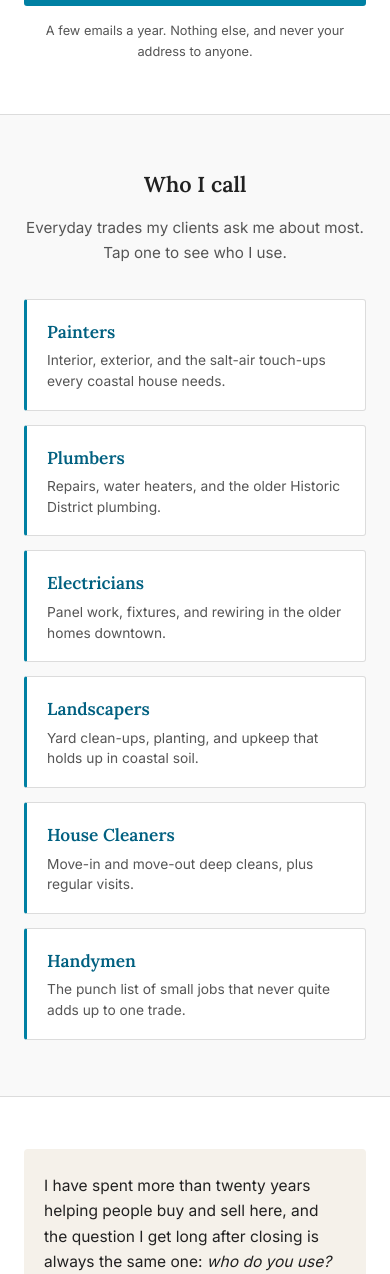
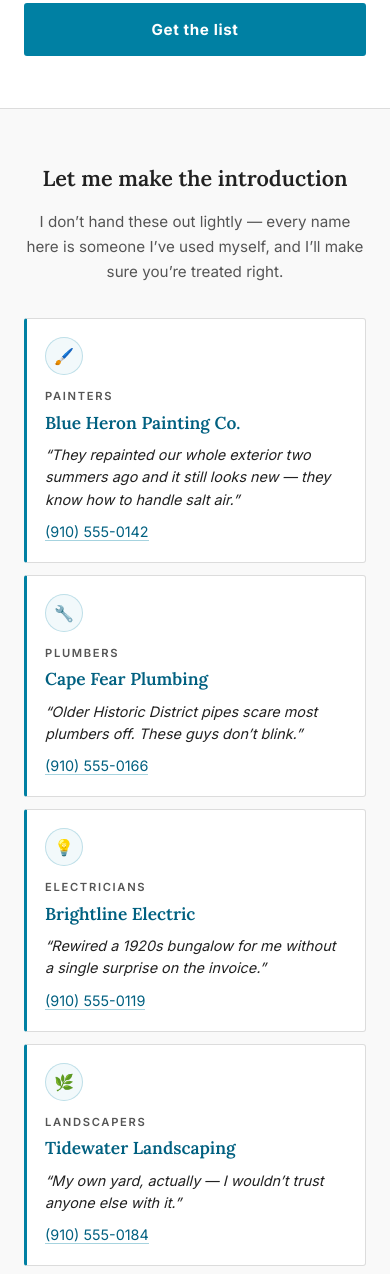
Before and after one commit to SaltySailer26/my-html-site., a plain HTML site: page r/tricia-ireland/index.html in a window 390 px wide. Shown: the part 586-1860 px from the top of the page. Drawn offline with Linux system fonts and the light colour scheme.

Commit message:
Redesign /r/tricia-ireland: new headline, portrait, vertical trade list
- Hero: replace the instructional h1 with "The local pros I actually
  trust with my own clients."; subhead becomes "Enter your email and
  I'll send you the list."; button "Subscribe" -> "Get the list";
  drop the fineprint line entirely.
- Masthead: add Tricia's headshot (from her own Coastal Select
  Properties bio photo, pre-cropped to 500x555 and served locally as
  tricia.jpg) in a 168x200 oval frame above her name, shrinking to
  132x158 on mobile.
- Trades: replace the clickable "Who I call" card grid with a static,
  non-linked vertical list under "Let me make the introduction" -- one
  row per trade with an emoji badge, trade label, business name,
  Tricia's blurb, and a tel: number. Rows stack on mobile.

Business names and 555 numbers are placeholders pending real local
businesses. Teal palette, Lora/Inter, footer, contact block, and the
note-card testimonial are unchanged.

Co-Authored-By: Claude Opus 5 <noreply@anthropic.com>
Claude-Session: https://claude.ai/code/session_01ViqEfoWaXQ28C8EXLcUxxZ

```diff
--- a/r/tricia-ireland/index.html
+++ b/r/tricia-ireland/index.html
@@ -55,6 +55,25 @@ body {
 
 .identity {
   text-align: center;
+}
+
+.portrait {
+  width: 168px;
+  height: 200px;
+  margin: 0 auto 22px;
+  border-radius: 50%;
+  overflow: hidden;
+  background: var(--surface);
+  border: 3px solid var(--white);
+  box-shadow: 0 2px 14px rgba(33, 33, 33, 0.14);
+}
+
+.portrait img {
+  display: block;
+  width: 100%;
+  height: 100%;
+  object-fit: cover;
+  object-position: 50% 50%;
 }
 
 .identity .name {
@@ -171,12 +190,6 @@ body {
   outline: none;
 }
 
-.fineprint {
-  margin: 14px auto 0;
-  font-size: 0.8rem;
-  color: var(--ink-soft);
-}
-
 /* ---------- Trades ---------- */
 
 .trades {
@@ -203,51 +216,81 @@ body {
   color: var(--ink-soft);
 }
 
-.grid {
+.list {
   list-style: none;
   margin: 34px 0 0;
   padding: 0;
-  display: grid;
-  grid-template-columns: repeat(auto-fit, minmax(200px, 1fr));
-  gap: 14px;
 }
 
-.grid a {
-  display: block;
-  height: 100%;
+.list > li + li { margin-top: 12px; }
+
+.entry {
+  display: flex;
+  align-items: flex-start;
+  gap: 16px;
   background: var(--white);
   border: 1px solid var(--line);
   border-left: 3px solid var(--csp-teal);
   border-radius: 3px;
   padding: 18px 20px;
-  text-decoration: none;
-  color: inherit;
-  transition: border-color 0.15s ease, background 0.15s ease, transform 0.15s ease;
 }
 
-.grid a:hover,
-.grid a:focus-visible {
+.badge {
+  flex: 0 0 auto;
+  width: 42px;
+  height: 42px;
+  border-radius: 50%;
   background: var(--csp-teal-tint);
-  border-color: var(--csp-teal);
-  transform: translateY(-1px);
-  outline: none;
+  border: 1px solid rgba(0, 128, 163, 0.22);
+  display: flex;
+  align-items: center;
+  justify-content: center;
+  font-size: 1.1rem;
+  line-height: 1;
 }
 
-.grid .trade {
+.entry-body { flex: 1 1 auto; min-width: 0; }
+
+.entry .trade {
   display: block;
+  font-size: 0.7rem;
+  font-weight: 600;
+  letter-spacing: 0.15em;
+  text-transform: uppercase;
+  color: var(--ink-soft);
+}
+
+.entry .biz {
+  display: block;
+  margin-top: 3px;
   font-family: 'Lora', Georgia, 'Times New Roman', serif;
   font-size: 1.08rem;
   font-weight: 600;
   color: var(--csp-teal-deep);
 }
 
-.grid .blurb {
+.entry .blurb {
   display: block;
-  margin-top: 4px;
-  font-size: 0.86rem;
-  line-height: 1.5;
-  color: var(--ink-soft);
+  margin-top: 7px;
+  font-style: italic;
+  font-size: 0.9rem;
+  line-height: 1.55;
+  color: var(--ink);
 }
+
+.entry .phone {
+  display: block;
+  margin-top: 9px;
+  font-size: 0.9rem;
+}
+
+.entry .phone a {
+  color: var(--csp-teal-deep);
+  text-decoration: none;
+  border-bottom: 1px solid rgba(0, 128, 163, 0.35);
+}
+
+.entry .phone a:hover { border-bottom-color: var(--csp-teal); }
 
 /* ---------- Note ---------- */
 
@@ -316,6 +359,9 @@ footer a { color: #8b8b8b; }
   .signup { flex-direction: column; }
   .signup button { width: 100%; }
   .note-card { padding: 24px 20px; }
+  .portrait { width: 132px; height: 158px; margin-bottom: 18px; }
+  .entry { flex-direction: column; gap: 12px; padding: 18px; }
+  .badge { width: 38px; height: 38px; font-size: 1rem; }
 }
 </style>
 </head>
@@ -323,6 +369,9 @@ footer a { color: #8b8b8b; }
 
 <header class="masthead">
   <div class="wrap identity">
+    <div class="portrait">
+      <img src="tricia.jpg" alt="Tricia Delp Ireland" width="168" height="200">
+    </div>
     <p class="name">Tricia Delp Ireland</p>
     <p class="brokerage">Coastal Select Properties</p>
     <p class="locale">Wilmington&rsquo;s Historic District &amp; our local beaches</p>
@@ -334,63 +383,91 @@ footer a { color: #8b8b8b; }
 
   <section class="hero">
     <div class="wrap">
-      <h1>Enter your email and subscribe to get access to the best rates and the best service from local professionals that I know do great work.</h1>
+      <h1>The local pros I actually trust with my own clients.</h1>
 
-      <p class="sub">The same short list I hand my own clients when they ask me who to call.</p>
+      <p class="sub">Enter your email and I&rsquo;ll send you the list.</p>
 
       <form class="signup" onsubmit="return false;">
         <label for="email">Your email address</label>
         <input id="email" name="email" type="email" placeholder="you@example.com" autocomplete="email">
-        <button type="submit">Subscribe</button>
+        <button type="submit">Get the list</button>
       </form>
-
-      <p class="fineprint">A few emails a year. Nothing else, and never your address to anyone.</p>
     </div>
   </section>
 
   <section class="trades">
     <div class="wrap">
       <div class="section-head">
-        <h2>Who I call</h2>
-        <p>Everyday trades my clients ask me about most. Tap one to see who I use.</p>
+        <h2>Let me make the introduction</h2>
+        <p>I don&rsquo;t hand these out lightly &mdash; every name here is someone I&rsquo;ve used myself, and I&rsquo;ll make sure you&rsquo;re treated right.</p>
       </div>
 
-      <ul class="grid">
+      <ul class="list">
         <li>
-          <a href="#">
+          <div class="entry">
+            <span class="badge" aria-hidden="true">&#128396;&#65039;</span>
+            <div class="entry-body">
               <span class="trade">Painters</span>
-            <span class="blurb">Interior, exterior, and the salt-air touch-ups every coastal house needs.</span>
-          </a>
+              <span class="biz">Blue Heron Painting Co.</span>
+              <span class="blurb">&ldquo;They repainted our whole exterior two summers ago and it still looks new &mdash; they know how to handle salt air.&rdquo;</span>
+              <span class="phone"><a href="tel:+19105550142">(910) 555-0142</a></span>
+            </div>
+          </div>
         </li>
         <li>
-          <a href="#">
+          <div class="entry">
+            <span class="badge" aria-hidden="true">&#128295;</span>
+            <div class="entry-body">
               <span class="trade">Plumbers</span>
-            <span class="blurb">Repairs, water heaters, and the older Historic District plumbing.</span>
-          </a>
+              <span class="biz">Cape Fear Plumbing</span>
+              <span class="blurb">&ldquo;Older Historic District pipes scare most plumbers off. These guys don&rsquo;t blink.&rdquo;</span>
+              <span class="phone"><a href="tel:+19105550166">(910) 555-0166</a></span>
+            </div>
+          </div>
         </li>
         <li>
-          <a href="#">
+          <div class="entry">
+            <span class="badge" aria-hidden="true">&#128161;</span>
+            <div class="entry-body">
               <span class="trade">Electricians</span>
-            <span class="blurb">Panel work, fixtures, and rewiring in the older homes downtown.</span>
-          </a>
+              <span class="biz">Brightline Electric</span>
+              <span class="blurb">&ldquo;Rewired a 1920s bungalow for me without a single surprise on the invoice.&rdquo;</span>
+              <span class="phone"><a href="tel:+19105550119">(910) 555-0119</a></span>
+            </div>
+          </div>
         </li>
         <li>
-          <a href="#">
+          <div class="entry">
+            <span class="badge" aria-hidden="true">&#127807;</span>
+            <div class="entry-body">
               <span class="trade">Landscapers</span>
-            <span class="blurb">Yard clean-ups, planting, and upkeep that holds up in coastal soil.</span>
-          </a>
+              <span class="biz">Tidewater Landscaping</span>
+              <span class="blurb">&ldquo;My own yard, actually &mdash; I wouldn&rsquo;t trust anyone else with it.&rdquo;</span>
+              <span class="phone"><a href="tel:+19105550184">(910) 555-0184</a></span>
+            </div>
+          </div>
         </li>
         <li>
-          <a href="#">
+          <div class="entry">
+            <span class="badge" aria-hidden="true">&#129529;</span>
+            <div class="entry-body">
               <span class="trade">House Cleaners</span>
-            <span class="blurb">Move-in and move-out deep cleans, plus regular visits.</span>
-          </a>
+              <span class="biz">Sparkle Coastal Cleaning</span>
+              <span class="blurb">&ldquo;Move-out clean before a closing, same day notice, no complaints from buyers.&rdquo;</span>
+              <span class="phone"><a href="tel:+19105550157">(910) 555-0157</a></span>
+            </div>
+          </div>
         </li>
         <li>
-          <a href="#">
+          <div class="entry">
+            <span class="badge" aria-hidden="true">&#128736;&#65039;</span>
+            <div class="entry-body">
               <span class="trade">Handymen</span>
-            <span class="blurb">The punch list of small jobs that never quite adds up to one trade.</span>
-          </a>
+              <span class="biz">Anchor Handyman Services</span>
+              <span class="blurb">&ldquo;The guy who shows up for the stuff nobody else wants to quote.&rdquo;</span>
+              <span class="phone"><a href="tel:+19105550173">(910) 555-0173</a></span>
+            </div>
+          </div>
         </li>
       </ul>
     </div>
```
Also changed, not shown: r/tricia-ireland/tricia.jpg (added). Lines whose indentation alone changed are shown as unchanged.
